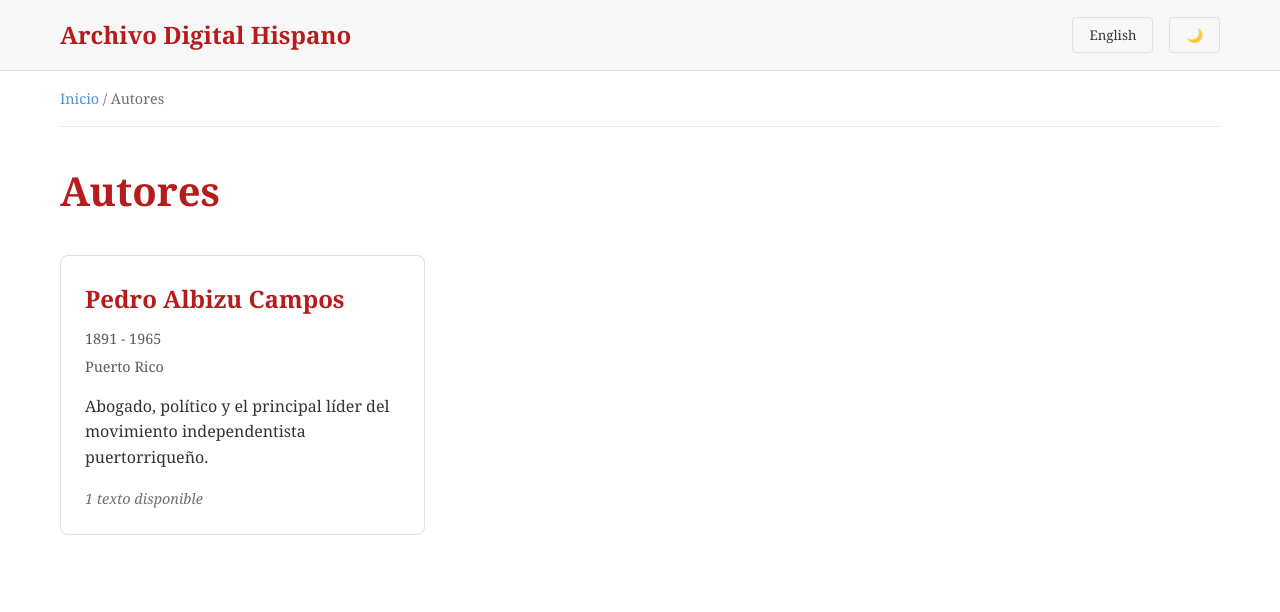
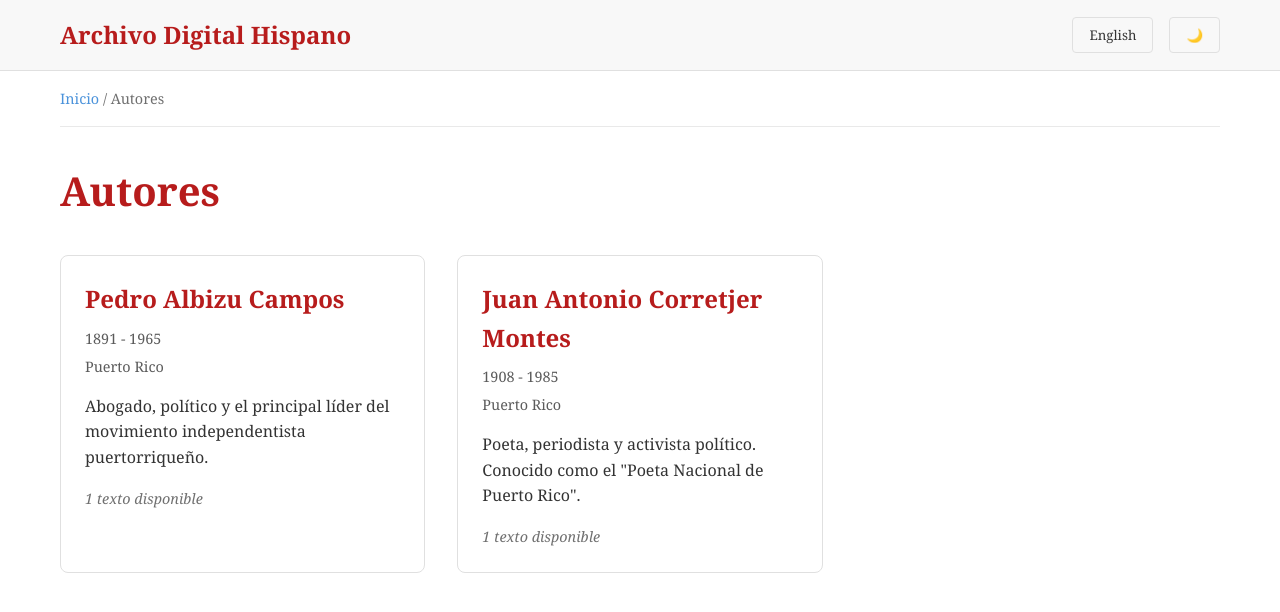
Before and after one commit to archivohispano/archivo, a Jekyll site: the page built from es/autores/index.html, in a window 1280 px wide. Shown: the top 612 px of the page. Built offline with Jekyll 4.4.1, drawn with Linux system fonts in a browser that asks for light colours.

Commit message:
Update index.html

```diff
--- a/es/autores/index.html
+++ b/es/autores/index.html
@@ -36,6 +36,13 @@
                 <p class="author-description">Abogado, político y el principal líder del movimiento independentista puertorriqueño.</p>
                 <p class="text-count">1 texto disponible</p>
             </article>
+            <article class="author-card">
+                <h2><a href="/es/autores/juan-antonio-corretjer">Juan Antonio Corretjer Montes</a></h2>
+                <p class="author-dates">1908 - 1985</p>
+                <p class="author-country">Puerto Rico</p>
+                <p class="author-description">Poeta, periodista y activista político. Conocido como el "Poeta Nacional de Puerto Rico".</p>
+                <p class="text-count">1 texto disponible</p>
+</article>
         </div>
     </div>
 </main>
```
